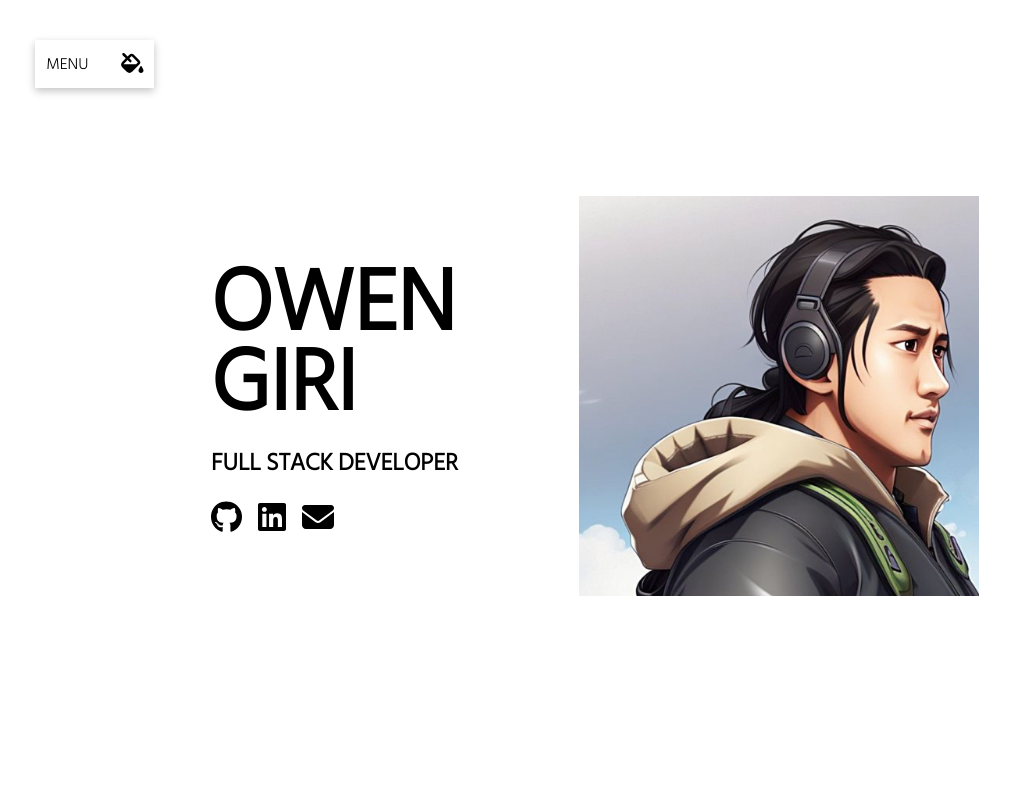
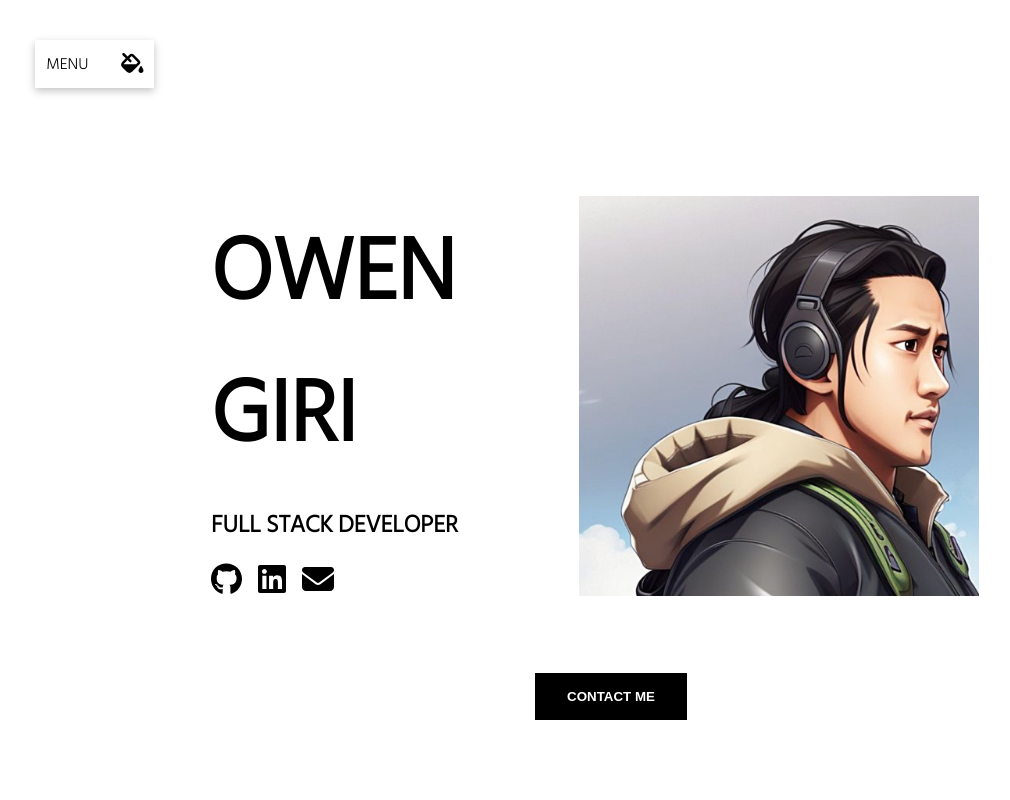
Before and after one commit to owengiri20/owen-portfolio, a React (Create React App) app: page / in a window 1280 px wide. Shown: the top 800 px of the page, without its empty margins (29-1039 px from the left). Built offline with nearby package versions, Linux system fonts and the light colour scheme.

Commit message:
styling contact button

```diff
--- a/src/App.css
+++ b/src/App.css
@@ -116,7 +116,6 @@ body {
 .hero > .column-1 > h1 {
   font-size: 5.5rem;
   margin-top: 0;
-  line-height: 5rem;
   margin-bottom: 0;
 }
 
@@ -268,6 +267,24 @@ footer {
   padding: 3rem;
   padding-top: 0rem;
   padding-bottom: 0rem;
+}
+
+.contact-me-btn {
+  position: absolute;
+  bottom: 10%;
+  padding: 1rem 2rem;
+  text-transform: uppercase;
+  border: 0;
+  background-color: var(--text-color);
+  color: var(--background-color);
+  cursor: pointer;
+  font-weight: bold;
+  transition: all ease 0.2s;
+}
+
+.contact-me-btn:hover {
+  transition: all ease 0.2s;
+  transform: scale(1.1);
 }
 
 /* TIMELINE */
--- a/src/components/Hero.tsx
+++ b/src/components/Hero.tsx
@@ -1,9 +1,11 @@
 import { faGithub, faLinkedin } from "@fortawesome/free-brands-svg-icons";
 import { faEnvelope } from "@fortawesome/free-solid-svg-icons";
 import { FontAwesomeIcon } from "@fortawesome/react-fontawesome";
+import { useNavigate } from "react-router";
 import OwenJPG from "../assets/owen.jpg";
 
 export const Hero = () => {
+  const nav = useNavigate();
   return (
     <div className="hero-container">
       <div className="hero">
@@ -32,6 +34,15 @@ export const Hero = () => {
           <img src={OwenJPG} className="owen" alt="image of me (:" />
         </div>
       </div>
+
+      <button
+        className="contact-me-btn"
+        onClick={() => {
+          nav("/contact");
+        }}
+      >
+        Contact Me
+      </button>
     </div>
   );
 };
--- a/src/components/SimpleMotion.tsx
+++ b/src/components/SimpleMotion.tsx
@@ -5,14 +5,14 @@ const cardVariants: Variants = {
     opacity: 0,
     transition: {
       type: "tween",
-      duration: 0.8,
+      duration: 0.7,
     },
   },
   onscreen: {
     opacity: 1,
     transition: {
       type: "tween",
-      duration: 0.8,
+      duration: 0.7,
     },
   },
 };
--- a/src/components/contact/contact.css
+++ b/src/components/contact/contact.css
@@ -23,6 +23,7 @@ textarea {
   display: block;
   padding: 1rem;
   width: 100%;
+  font-size: 1.2rem;
 }
 
 textarea {
--- a/src/components/nav/Nav.tsx
+++ b/src/components/nav/Nav.tsx
@@ -51,7 +51,7 @@ const NavMenu = ({ isOpen }: { isOpen: boolean }) => {
       <a href="/#about-me">ABOUT ME</a>
       <a href="/#experience">EXPERIENCE</a>
       <a href="/#projects">PROJECTS</a>
-      <a href="/#contact">CONTACT ME</a>
+      <a href="/contact">CONTACT ME</a>
 
       <div className="nav-socials">
         <a target="_blank" href="https://github.com/owengiri20">
```
